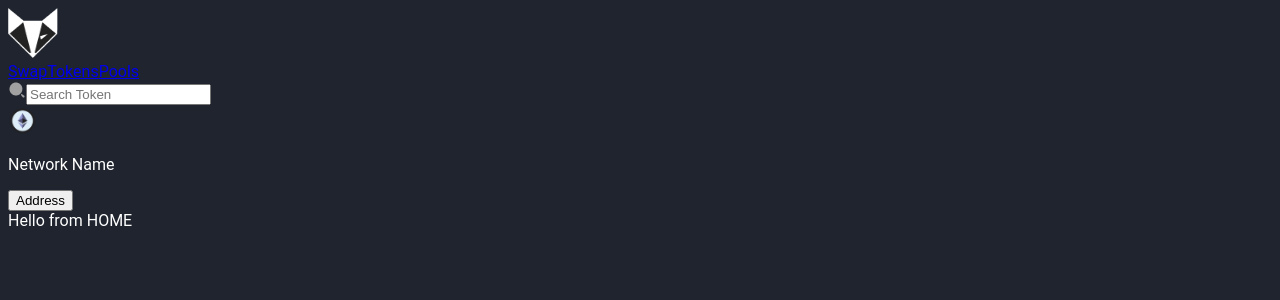
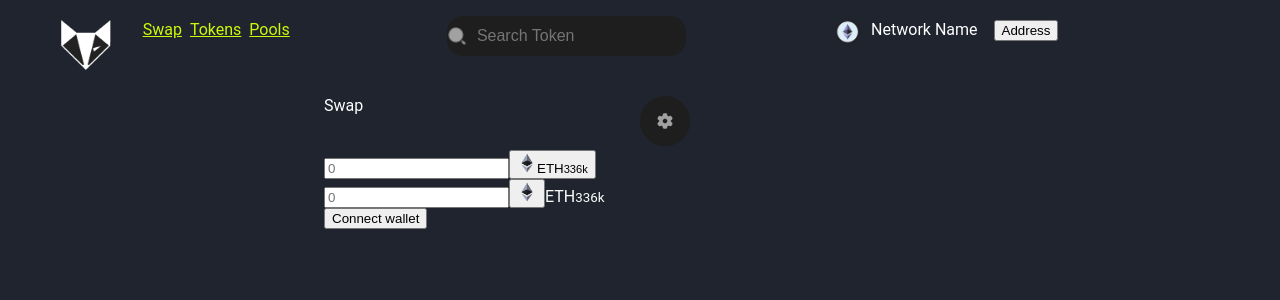
Before and after one commit to mistertandon/web3-project-020-uniswap-clone, a Next.js app: page / in a window 1280 px wide. Shown: the top 300 px of the page. Built offline with nearby package versions, Linux system fonts and the light colour scheme.

Commit message:
feat: Develop basic design for HomeSection component

```diff
--- a/Components/HeroSection/HeroSection.jsx
+++ b/Components/HeroSection/HeroSection.jsx
@@ -1,5 +1,87 @@
-const HeroSection = () => {
-  return <section>Hello from HeroSection</section>;
+import { useState } from "react";
+import Image from "next/image";
+import images from "./../../assets";
+import { SearchToken } from "./../index";
+
+const HeroSection = ({ accounts, tokenData }) => {
+  const [openSetting, setOpenSetting] = useState(false);
+  const [openToken, setOpenToken] = useState(false);
+  const [openTokensTwo, setTokensTwo] = useState(false);
+
+  const [tokenOne, setTokenOne] = useState({ name: "", image: "" });
+  const [tokenTwo, setTokenTwo] = useState({ name: "", image: "" });
+  return (
+    <section className="grid grid-cols-12">
+      <div className="col-start-4 col-end-7">Swap</div>
+      {/* Token One */}
+      <div className="col-start-7 col-end-8">
+        <Image
+          src={images.close}
+          alt="Image"
+          width={50}
+          height={50}
+          onClick={() => setOpenSetting(false)}
+        />
+      </div>
+      <div className="col-start-4 col-end-8">
+        <input
+          type="text"
+          placeholder="0"
+        />
+        <button>
+          <Image
+            src={tokenOne.image || images.etherlogo}
+            height={20}
+            width={20}
+            alt="ether"
+          />
+          {tokenOne.name || "ETH"}
+          <small>336k</small>
+        </button>
+      </div>
+      {/* Token Two */}
+      <div className="col-start-4 col-end-8">
+        <input
+          type="text"
+          placeholder="0"
+        />
+        <button>
+          <Image
+            src={tokenTwo.image || images.etherlogo}
+            alt="Token two"
+            width={20}
+            height={20}
+          />
+        </button>
+        {tokenTwo.name || "ETH"}
+        <small>336k</small>
+      </div>
+      {/* Account */}
+      <div className="col-start-4 col-end-8">
+        {accounts ? (
+          <button onClick={() => {}}>Connect wallet</button>
+        ) : (
+          <button onClick={() => {}}>Swap</button>
+        )}
+      </div>
+      <div>
+        {openToken && (
+          <SearchToken
+            openToken={setOpenToken}
+            tokens={setTokenOne}
+            tokenData={tokenData}
+          />
+        )}
+        {openToken && (
+          <SearchToken
+            openToken={setOpenToken}
+            tokens={setTokenTwo}
+            tokenData={tokenData}
+          />
+        )}
+      </div>
+    </section>
+  );
 };
 
 export default HeroSection;
--- a/pages/index.js
+++ b/pages/index.js
@@ -1,7 +1,15 @@
 import React from "react";
+import { HeroSection } from "./../Components";
 
 const Home = () => {
-  return <>Hello from HOME</>;
+  return (
+    <>
+      <HeroSection
+        accounts="hey"
+        tokenData="data"
+      />
+    </>
+  );
 };
 
 export default Home;
--- a/tailwind.config.js
+++ b/tailwind.config.js
@@ -2,7 +2,7 @@
 module.exports = {
   content: [
     "./pages/**/*.{js,ts,jsx,tsx}",
-    "./components/**/*.{js,ts,jsx,tsx}",
+    "./Components/**/*.{js,ts,jsx,tsx}",
     "./app/**/*.{js,ts,jsx,tsx}",
   ],
   corePlugins: {
```
